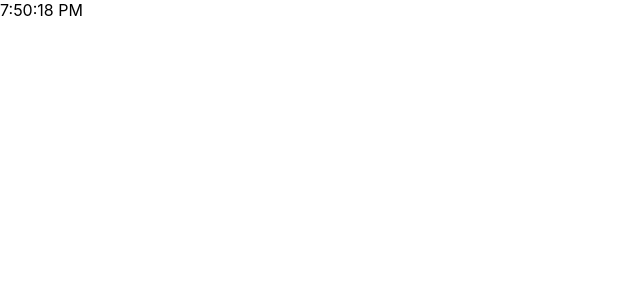
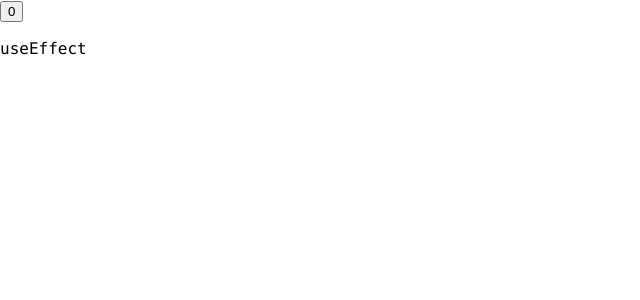
Before and after one commit to skif6623/Counter-on-class, a React (Create React App) app: page / in a window 1280 px wide. Shown: the top 300 px of the page, without its empty margins (0-640 px from the left). Built offline with nearby package versions, Linux system fonts and the light colour scheme.

Commit message:
ignore the first render

```diff
--- a/src/App.jsx
+++ b/src/App.jsx
@@ -9,6 +9,7 @@
 // import { Form } from './components/Form/Form';
 import { ColorPicker } from './components/ColorPicker/ColorPicker';
 import { Clock } from './components/Clock/Clock';
+import { SkipEffect } from './components/SkipEvent/SkipEvent';
 const colorPickerOptions = [
   { label: 'red', color: '#F44336' },
   { label: 'green', color: '#4CAF50' },
@@ -90,7 +91,8 @@
 
     return (
       <>
-        <Clock />
+        <SkipEffect />
+        {/* <Clock /> */}
         {/* <SignupForm /> */}
         {/* <ColorPicker options={colorPickerOptions} /> */}
         {/* <Form submit={this.formSubmitHandler} /> */}
--- /dev/null
+++ b/src/components/SkipEvent/SkipEvent.jsx
@@ -0,0 +1,24 @@
+import { useState, useEffect, useRef } from 'react';
+
+export function SkipEffect() {
+  const [count, setCount] = useState(0);
+  const isFirstRender = useRef(true);
+
+  useEffect(() => {
+    if (isFirstRender.current) {
+      console.log(isFirstRender.current);
+      isFirstRender.current = false;
+      return;
+    }
+    console.log(`Виконується useEffect - ${Date.now()}`);
+  });
+
+  return (
+    <div>
+      <button onClick={() => setCount(c => c + 1)}>{count}</button>
+      <p>
+        <code>useEffect </code>
+      </p>
+    </div>
+  );
+}
```
